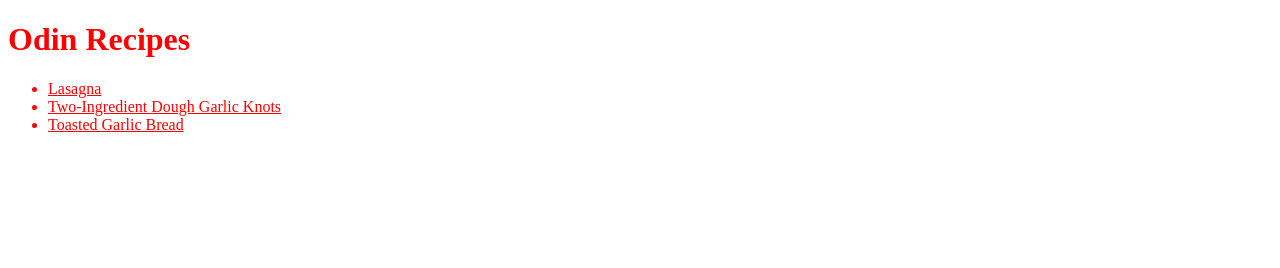
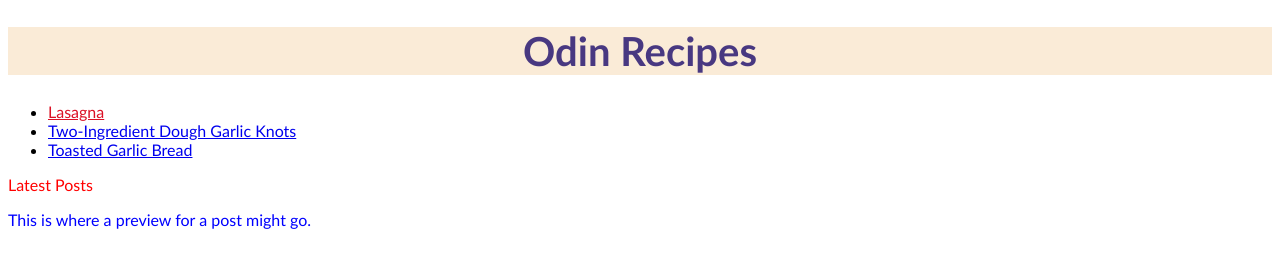
Before and after one commit to AbdessamadMAHDAD/odin-recipes, a plain HTML site: page index.html in a window 1280 px wide. Drawn offline with Linux system fonts and the light colour scheme.

Commit message:
exercice 4 is done

```diff
--- a/index.html
+++ b/index.html
@@ -5,21 +5,29 @@
     <meta charset="UTF-8">
     <meta name="viewport" content="width=device-width, initial-scale=1.0">
     <link rel="stylesheet" href="styles.css">
-    <title> Odines Recipes </title>
+    <title> Od-R </title>
+    <link real="stylesheet" href="style.css">
 </head>
 
-<body class="body">
+<body>
 
     <header>
-        <h1> <link real="stylesheet" href="style.css"> Odin Recipes </h1>
+        <h1> Odin Recipes </h1>
     </header>
 
-   <div>
-        <ul>
-          <li><a href="recipes/lasagna.html" target="_self" rel="noreferrer"> Lasagna</a></li>
-          <li><a href="recipes/Two-Ingredient Dough Garlic Knots.html" target="_self" rel="noreferrer"> Two-Ingredient Dough Garlic Knots</a></li>
-          <li><a href="recipes/Toasted Garlic Bread.html" target="_self" rel="noreferrer"> Toasted Garlic Bread</a></li>
+   <div class="pages">
+        <ul class="links">
+          <li ID="lasagna"><a  href="recipes/lasagna.html" target="_self" rel="noreferrer"> Lasagna </a></li>
+          <li><a  href="recipes/Two-Ingredient Dough Garlic Knots.html" target="_self" rel="noreferrer"> Two-Ingredient Dough Garlic Knots</a></li>
+          <li><a  href="recipes/Toasted Garlic Bread.html" target="_self" rel="noreferrer"> Toasted Garlic Bread</a></li>
         </ul>
+    </div>
+
+    <div>
+      <div class="subsection header">Latest Posts</div>
+         <p class="subsection" id="preview">
+          This is where a preview for a post might go.
+        </p>
     </div>
 
 </body>
--- a/styles.css
+++ b/styles.css
@@ -1,3 +1,23 @@
 *{
-    color:red
+    font-family:'Gill Sans', 'Gill Sans MT', Calibri, 'Trebuchet MS', sans-serif;
 }
+.pages
+.links #lasagna a {
+    color:rgb(219, 17, 37)
+}
+
+.subsection.header {
+  color: red;
+}
+
+.subsection#preview {
+  color: blue;
+}
+
+header {
+    font-weight:600;
+    font-size : 20px;
+    text-align: center;
+    background-color:antiquewhite;
+    color:rgb(72, 56, 129)
+}
```
